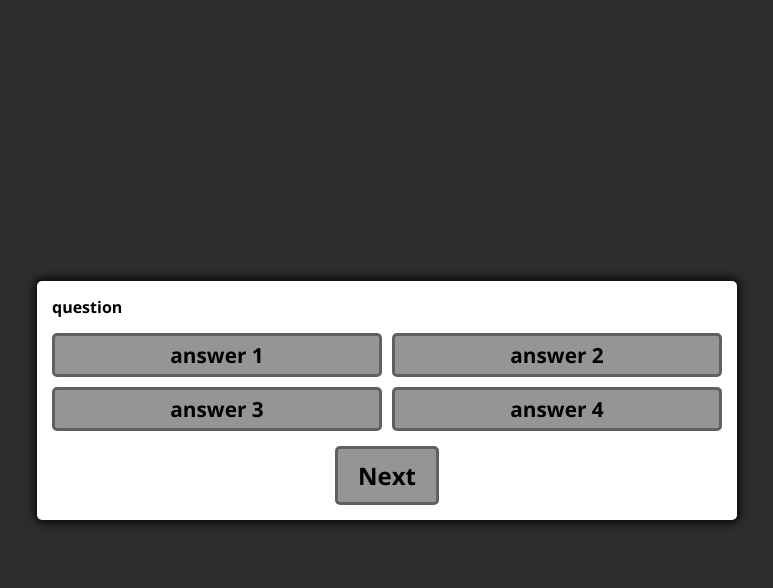
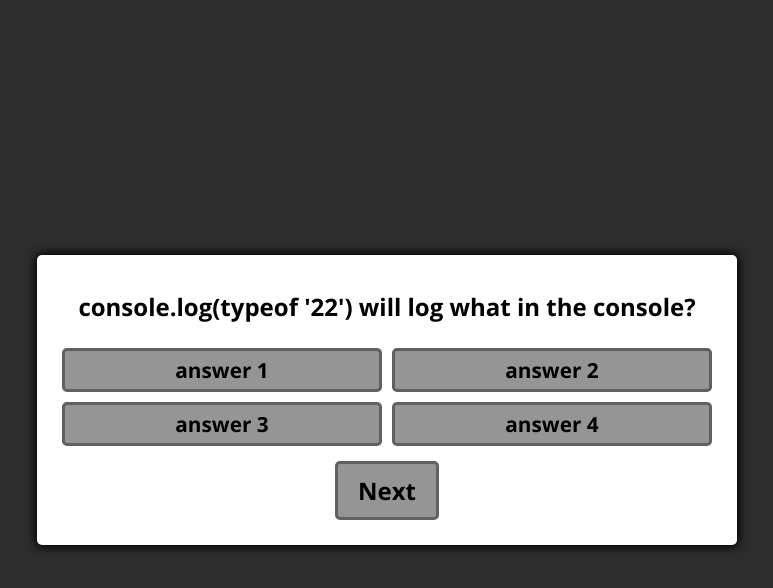
Before and after one commit to SeanOVery/code-quiz, a plain HTML site: page index.html in a window 1280 px wide. Both pictures are taken after a click on the button "Start". Shown: the whole page, without its empty margins (253-1026 px from the left). Drawn offline with nearby package versions, Linux system fonts and the light colour scheme.

Commit message:
more js to push question in, working on answer in

```diff
--- a/assets/css/style.css
+++ b/assets/css/style.css
@@ -24,9 +24,18 @@ body {
     width: 700px;
     max-width: 80%;
     background-color: white;
-    padding: 15px;
+    padding: 25px;
     border-radius: 5px;
     box-shadow: 0 0 10px 2px;
+}
+
+
+#question {
+    font-size: 1.5rem;
+    display: flex;
+    justify-content: center;
+    align-items: center;
+    padding: 10px
 }
 
 .btn-layout {
--- a/main.js
+++ b/main.js
@@ -1,6 +1,8 @@
 const startBtn = document.querySelector('#start-btn'),
       questionContainerEl = document.querySelector('#question-container'),
-      nextBtn = document.querySelector('#next-btn');
+      questionEl = document.querySelector('#question'),
+      nextBtn = document.querySelector('#next-btn'),
+      answerBtnsEl = document.querySelector('#answer-btns'),
       questions = [
           {
               question: `console.log(typeof '22') will log what in the console?`,
@@ -20,10 +22,11 @@ function startQuiz() {
     nextBtn.classList.remove('hide');
     shuffleQuestions = randomArray(questions);
     QuestionsIndex = 0
+    nextQuestion();
 }
 
 function nextQuestion() {
-
+    showQs(questions[QuestionsIndex]);
 }
 
 function randomArray(array) {
@@ -35,5 +38,13 @@ function randomArray(array) {
     }
 }
 
+function showQs(q) {
+    questionEl.textContent = q.question;
+    q.answers.forEach(a => {
+        const button = document.createElement('button');
+        button.textContent = a.text;
+        button.classList.add('btn');
+    })
+}
 
 startBtn.addEventListener('click', startQuiz);
```
